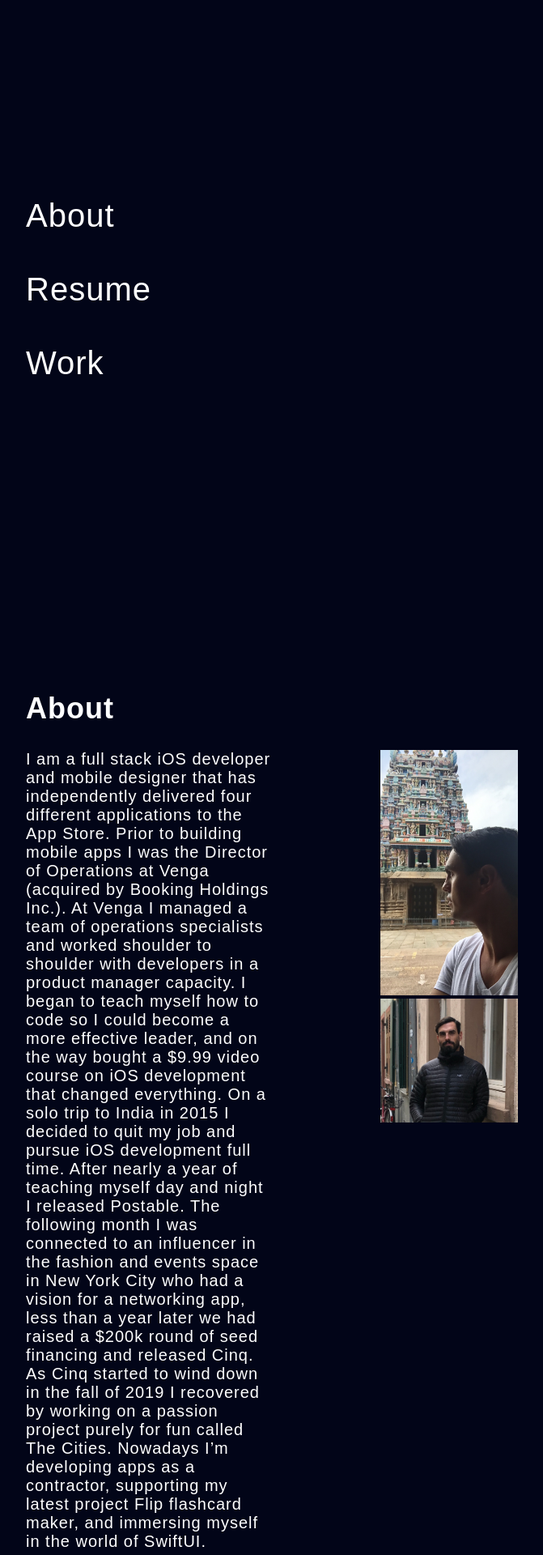
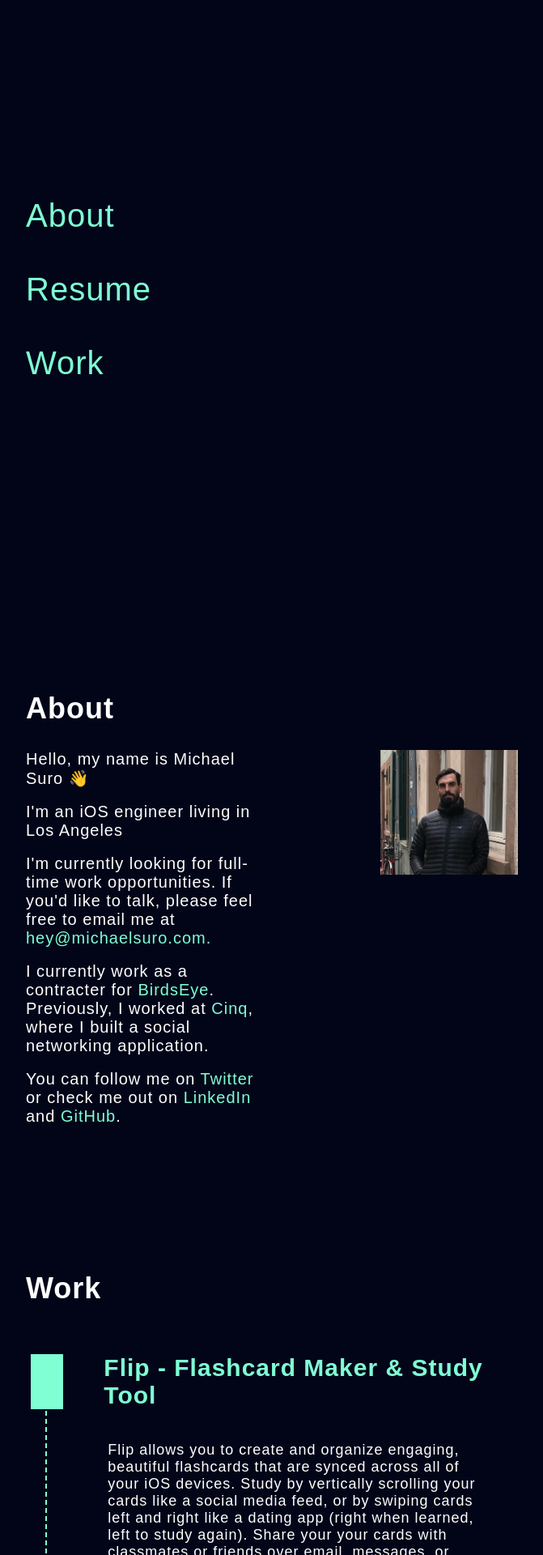
Before and after one commit to michaelsuro/michaelsuro.github.io, a PHP site: page /index.html in a window 1280 px wide. Shown: the part 354-2274 px from the top of the page at 81% size, without its empty margins (304-975 px from the left). Run offline with PHP 8.4, Linux system fonts and the light colour scheme.

Commit message:
updated bio

```diff
--- a/index.html
+++ b/index.html
@@ -37,10 +37,18 @@
                 <h2>About</h2>
                 <div>
                     <div class="col span-1-of-2 about-box">
-                    	<p>I am a full stack iOS developer and mobile designer that has independently delivered four different applications to the App Store. Prior to building mobile apps I was the Director of Operations at <a href="https://www.getvenga.com">Venga</a> (acquired by <a href="https://www.bookingholdings.com">Booking Holdings Inc.</a>). At Venga I managed a team of operations specialists and worked shoulder to shoulder with developers in a product manager capacity. I began to teach myself how to code so I could become a more effective leader, and on the way bought a $9.99 video course on iOS development that changed everything. On a solo trip to India in 2015 I decided to quit my job and pursue iOS development full time. After nearly a year of teaching myself day and night I released <a href="#postable">Postable</a>. The following month I was connected to an influencer in the fashion and events space in New York City who had a vision for a networking app, less than a year later we had raised a $200k round of seed financing and released <a href="#cinq">Cinq</a>. As Cinq started to wind down in the fall of 2019 I recovered by working on a passion project purely for fun called <a href="#cities">The Cities</a>. Nowadays I’m developing apps as a contractor, supporting my latest project <a href="#flip">Flip flashcard maker</a>, and immersing myself in the world of SwiftUI.</p>
+                        <p>Hello, my name is Michael Suro 👋</p>
+                        <br>
+                        <p>I'm an iOS engineer living in Los Angeles</p>
+                        <br>
+                        <p>I'm currently looking for full-time work opportunities. If you'd like to talk, please feel free to email me at <a href="mailto:hey@michaelsuro.com">hey@michaelsuro.com.</a></p></p>
+                        <br>
+                        <p>I currently work as a contracter for <a href="#birdseye">BirdsEye</a>. Previously, I worked at <a href="#cinq">Cinq</a>, where I built a social networking application.</p>
+                        <br>
+                        <p>You can follow me on <a href="https://www.twitter.com/michaelsuro" target="_blank">Twitter</a> or check me out on <a href="https://www.linkedin.com/in/michaelsuro" target="_blank">LinkedIn</a> and <a href="https://www.github.com/michaelsuro" target="_blank">GitHub</a>.</p>
                     </div>
+
                     <div class="col span-1-of-2 about-box">
-                    	<img src="india.JPG" alt="Michael photo" class="michael-photo">
                         <img src="photo.JPG" alt="Michael photo" class="michael-photo">
                     </div>
                 </div>
@@ -75,7 +83,7 @@
 
                     <!-- EXPERIENCE ONE -->
 
-                    <div class="experience">
+                    <div class="experience" id="birdseye">
                         <h3>BirdsEye Bird Finding Guide</h3>
                         <p class="experience-body">BirdsEye is one of the leading bird watching apps. When I took on the project the UI had not been updated since before AutoLayout was introduced, I performed one major overhaul and now I continue to make regular fixes and updates on the product as a contractor.<br><br><a href="http://www.birdseyebirding.com" target="_blank">birdseyebirding.com</a></p>
 
--- a/style.css
+++ b/style.css
@@ -65,7 +65,7 @@ footer p {
 
 a:link,
 a:visited {
-    color: white;
+    color: aquamarine;
     text-decoration: none;
     padding-bottom: 1px;
     border-bottom: 1px transparent;
```
